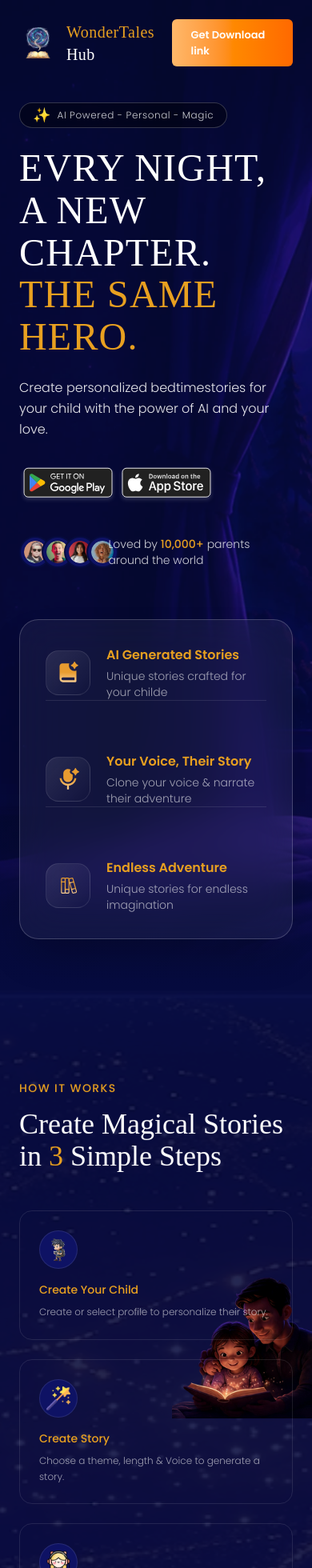
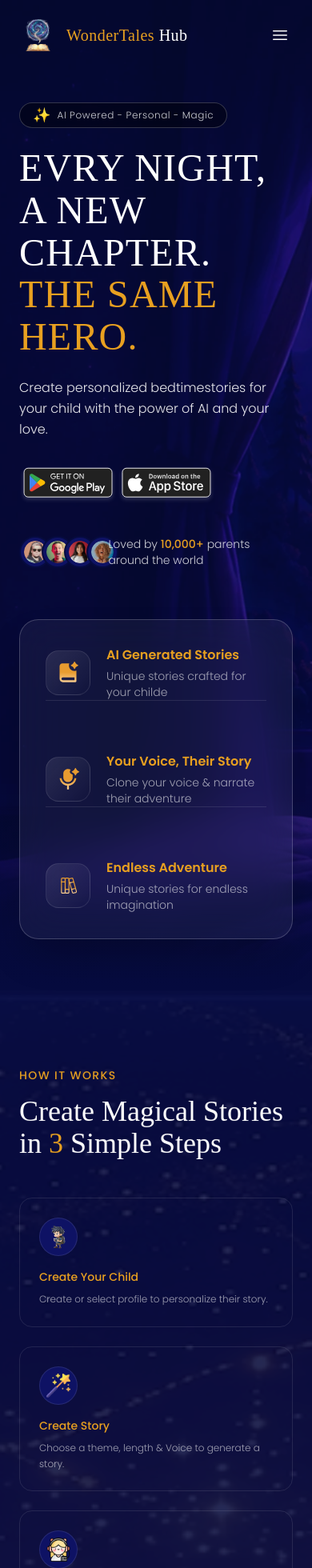
Before and after one commit to shemanto27/WonderTales, a React (Vite) app in the folder landingpage/: page / in a window 390 px wide. Shown: the top 1960 px of the page at 80% size. Built offline with nearby package versions, Linux system fonts and the light colour scheme; a web font is replaced by a local one.

Commit message:
feat: improve landing page responsiveness and add mobile menu to navigation bar

```diff
--- a/landingpage/src/components/Navbar.tsx
+++ b/landingpage/src/components/Navbar.tsx
@@ -1,3 +1,4 @@
+import { useState } from 'react'
 import { NavLink } from 'react-router-dom'
 import logoIcon from '../assets/logo.svg'
 
@@ -10,6 +11,8 @@ const navItems = [
 ]
 
 export default function Navbar() {
+  const [isMobileMenuOpen, setIsMobileMenuOpen] = useState(false)
+
   return (
     <header className="absolute top-0 w-full z-50">
       <div className="mx-auto flex w-full max-w-7xl items-center justify-between px-6 py-6 lg:px-8">
@@ -41,12 +44,53 @@ export default function Navbar() {
           </a>
           <a
             href="/#pricing"
-            className="rounded-md bg-gradient-to-r from-orange-300 via-orange-400 to-orange-500 px-6 py-2.5 text-[13px] font-semibold text-white transition hover:opacity-90"
+            className="hidden sm:block rounded-md bg-gradient-to-r from-orange-300 via-orange-400 to-orange-500 px-6 py-2.5 text-[13px] font-semibold text-white transition hover:opacity-90"
           >
             Get Download link
           </a>
+          <button
+            className="md:hidden p-1 text-white"
+            onClick={() => setIsMobileMenuOpen(!isMobileMenuOpen)}
+          >
+            <svg xmlns="http://www.w3.org/2000/svg" fill="none" viewBox="0 0 24 24" strokeWidth={1.5} stroke="currentColor" className="w-6 h-6">
+              {isMobileMenuOpen ? (
+                <path strokeLinecap="round" strokeLinejoin="round" d="M6 18L18 6M6 6l12 12" />
+              ) : (
+                <path strokeLinecap="round" strokeLinejoin="round" d="M3.75 6.75h16.5M3.75 12h16.5m-16.5 5.25h16.5" />
+              )}
+            </svg>
+          </button>
         </div>
       </div>
+
+      {isMobileMenuOpen && (
+        <div className="md:hidden bg-navy-950/95 backdrop-blur-md absolute top-full left-0 w-full border-t border-white/10 px-6 py-4 flex flex-col shadow-2xl">
+          {navItems.map((item) => (
+            <a
+              key={item.label}
+              href={item.href}
+              className="text-base font-medium text-white hover:text-gold block py-3 border-b border-white/5"
+              onClick={() => setIsMobileMenuOpen(false)}
+            >
+              {item.label}
+            </a>
+          ))}
+          <a
+            href="/#pricing"
+            className="text-base font-medium text-orange-400 block py-3 border-b border-white/5"
+            onClick={() => setIsMobileMenuOpen(false)}
+          >
+            Get Download link
+          </a>
+          <a
+            href={window.location.hostname === 'localhost' ? 'http://localhost:8000/admin/' : 'https://api.wondertaleshub.com/admin/'}
+            className="text-base font-medium text-gold hover:text-white block py-3"
+            onClick={() => setIsMobileMenuOpen(false)}
+          >
+            Admin Login
+          </a>
+        </div>
+      )}
     </header>
   )
 }
--- a/landingpage/src/components/landing/HowItWorks.tsx
+++ b/landingpage/src/components/landing/HowItWorks.tsx
@@ -7,7 +7,7 @@ import ScrollReveal from './ScrollReveal'
 
 export default function HowItWorks() {
   return (
-    <section id="how-it-works" className="relative overflow-hidden px-6 py-28 lg:px-8 min-h-[700px] flex items-center bg-navy-950">
+    <section id="how-it-works" className="relative overflow-hidden px-6 pt-24 pb-0 md:py-28 lg:px-8 min-h-[700px] flex flex-col md:flex-row items-center bg-navy-950">
 
       {/* Actual Starry Constellation Background Vector */}
       <img
@@ -15,17 +15,6 @@ export default function HowItWorks() {
         alt=""
         className="absolute inset-0 w-full h-full object-cover z-0 pointer-events-none opacity-60"
       />
-
-      {/* 2. Father-Daughter Illustration perfectly aligned on the right */}
-      <div className="absolute bottom-0 right-0 w-[45%] md:w-[40%] lg:w-[35%] h-[90%] max-h-[600px] z-0 pointer-events-none">
-        <ScrollReveal direction="left" duration={1200}>
-          <img
-            src={howItWorksImage}
-            alt=""
-            className="w-full h-full object-contain object-right-bottom"
-          />
-        </ScrollReveal>
-      </div>
 
       {/* Content wrapper */}
       <div className="relative z-10 mx-auto w-full max-w-7xl">
@@ -39,7 +28,7 @@ export default function HowItWorks() {
             </div>
           </ScrollReveal>
 
-          <div className="grid gap-6 sm:grid-cols-3">
+          <div className="grid gap-6 sm:grid-cols-3 pb-12 md:pb-0">
             {[
               { icon: icon1, title: 'Create Your Child', desc: 'Create or select profile to personalize their story.' },
               { icon: icon2, title: 'Create Story', desc: 'Choose a theme, length & Voice to generate a story.' },
@@ -58,6 +47,17 @@ export default function HowItWorks() {
           </div>
         </div>
       </div>
+
+      {/* 2. Father-Daughter Illustration */}
+      <div className="relative md:absolute bottom-0 right-0 w-full md:w-[40%] lg:w-[35%] h-[350px] md:h-[90%] max-h-[600px] z-0 pointer-events-none mt-auto">
+        <ScrollReveal direction="left" duration={1200}>
+          <img
+            src={howItWorksImage}
+            alt=""
+            className="w-full h-full object-contain md:object-right-bottom object-bottom"
+          />
+        </ScrollReveal>
+      </div>
     </section>
   )
 }
--- a/landingpage/src/components/landing/VoiceClone.tsx
+++ b/landingpage/src/components/landing/VoiceClone.tsx
@@ -28,9 +28,9 @@ export default function VoiceClone() {
               </div>
             </div>
 
-            <div className="relative z-20 flex justify-center lg:static">
+            <div className="relative z-20 hidden sm:flex justify-end lg:static mt-4 -mb-6 -mr-6 sm:-mb-10 sm:-mr-10 lg:m-0">
               {/* Hand with Phone Mockup */}
-              <div className="h-[300px] sm:h-[400px] lg:h-[550px] lg:absolute lg:-right-16 lg:-bottom-[64px] shrink-0 hover:scale-105 transition-transform duration-500 pointer-events-none">
+              <div className="h-[350px] sm:h-[450px] lg:h-[550px] lg:absolute lg:-right-16 lg:-bottom-[64px] shrink-0 hover:scale-105 transition-transform duration-500 pointer-events-none">
                 <img src={handImg} alt="Mobile App in Hand" className="h-full w-auto object-right-bottom object-contain max-w-none drop-shadow-2xl pointer-events-auto" />
               </div>
             </div>
```
